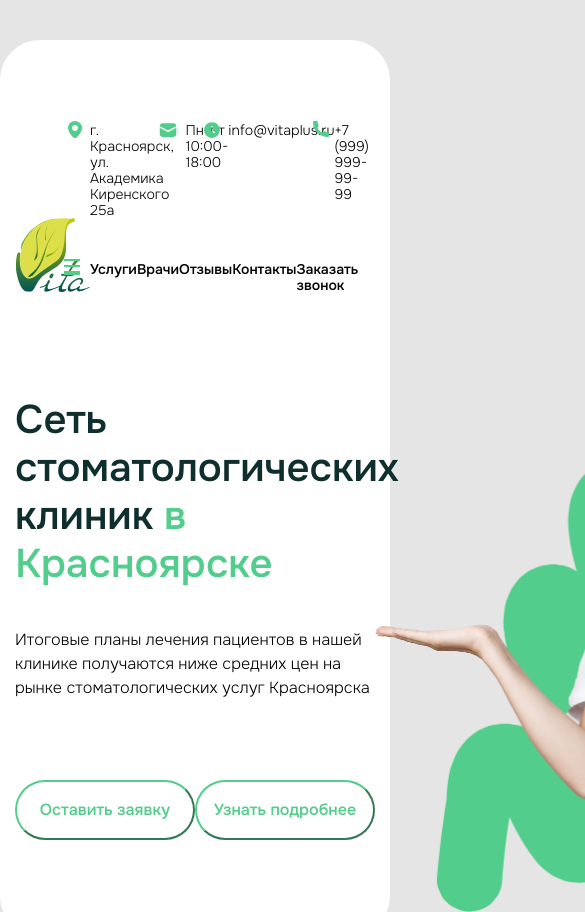
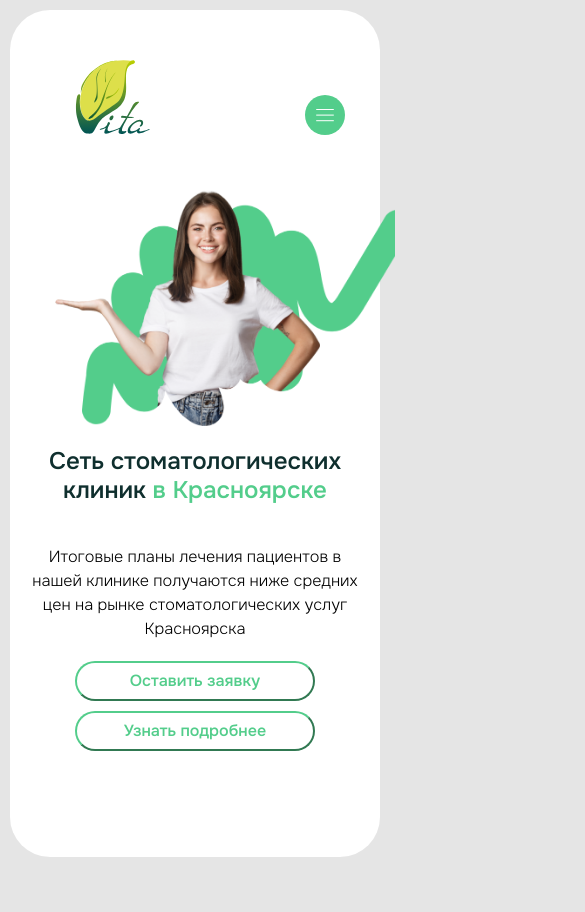
Before and after one commit to Mari-marina/Vitaplus, a website: page src/index.html in a window 390 px wide. Shown: the top 912 px of the page, 585 px wide, since content can reach past the window. Drawn offline with nearby package versions, Linux system fonts and the light colour scheme; files that its build step writes are made by us from their sources; files whose address does not match are found by name.

Commit message:
header mobile

```diff
--- a/gulp/version.json
+++ b/gulp/version.json
@@ -1,3 +1,3 @@
 {
-    "main": "20220530012344"
+    "main": "20220530225413"
 }
--- a/src/html/header.html
+++ b/src/html/header.html
@@ -3,6 +3,7 @@
 	<div class="container">
 		<div class="nav__wrapper">
 		<img class="nav__logo logo" src="./../img/logo.svg" alt="logo">
+		<img class="burger" src="./../img/burger.svg" alt="">
 		<nav class="nav">
 			<ul class="nav__list">
 				<li class="nav__item--first"><a href="#" class="nav__link--top">г. Красноярск, ул. Академика Киренского 25а</a></li>
--- a/src/html/section/registration.html
+++ b/src/html/section/registration.html
@@ -14,7 +14,7 @@
 </div>
 <img class="registration__img" src="./../../img/Konstantin.png" alt="doctor">
 </div>
-<h2 class="registration__title">Основное образование:</h2>
+<h2 class="registration__title registration__title--bottom">Основное образование:</h2>
 <div class="registration__content">
 <div class="registration__wrap-description">
 <h3 class="registration__title-data">2015</h3>
--- a/src/js/app.js
+++ b/src/js/app.js
@@ -1,4 +1,6 @@
 import * as flsFunctions from "./modules/functions.js";
+
+
 
 flsFunctions.isWebp();
 flsFunctions.bodyLockStatus();
--- /dev/null
+++ b/src/js/main.js
@@ -0,0 +1,6 @@
+const button = document.querySelector(".burger");
+let menu = document.querySelector(".nav");
+
+button.addEventListener("click", function () {
+  menu.classList.toggle("active");
+});
--- a/src/scss/blocks/_aboutUs.scss
+++ b/src/scss/blocks/_aboutUs.scss
@@ -35,9 +35,11 @@
   width: 100%;
 }
 &__content {
-  display: flex;
-  justify-content: space-between;
-  margin-top: 100px;
+  display: grid;
+  grid-template-columns: repeat(2, 1fr);
+  padding-top: 40px;
+  justify-items: start;
+
 }
 &__wrap {
   max-width: 260px;
--- a/src/scss/blocks/_header.scss
+++ b/src/scss/blocks/_header.scss
@@ -1,5 +1,8 @@
 .header {
-  margin-top: 40px;
+  margin: 40px 10px 0;
+  @media all and (max-width: 514px) {
+    margin: 10px 10px;
+    }
   &__background {
     max-width: 1360px;
     width: 100%;
@@ -11,10 +14,23 @@
       -moz-border-radius: 40px;
       -ms-border-radius: 40px;
       -o-border-radius: 40px;
+      @media all and (max-width: 321px) {
+        padding-bottom: 26px;
+        }
   }
   &__wrapper {
     margin-top: 103px;
     display: flex;
+    @media all and (max-width: 888px) {
+      flex-direction: column-reverse;
+      align-items: center;
+      }
+      @media all and (max-width: 514px) {
+        margin-top: 60px;
+        }
+        @media all and (max-width: 320px) {
+          margin-top: 0;
+          }
 }
   &__title--color {
     color: $accentColor;
@@ -29,12 +45,27 @@ font-weight: 400;
 font-size: 16px;
 line-height: 150%;
 margin-top: 40px;
+@media all and (max-width: 888px) {
+  text-align: center;;
+  }
+  @media all and (max-width: 320px) {
+    margin-top: 20px;
+    font-size: 12px;
+    }
   }
   &__btn {
     border-color: $accentColor;
     color: $accentColor;
     width: 231px;
     height: 60px;
+    @media all and (max-width: 514px) {
+      width: 240px;
+    height: 40px;
+    margin-bottom: 30px;
+      }
+      @media all and (max-width: 514px) {
+      margin-bottom: 10px;
+        }
   }
   &__btn:hover {
     color: #FFFFFF;
@@ -45,17 +76,50 @@ margin-top: 40px;
     margin-top: 80px;
     display: flex;
     justify-content: space-between;
+    @media all and (max-width: 514px) {
+      flex-direction: column;
+      align-items: center;
+      margin-top: 50px;
+      }
+      @media all and (max-width: 391px) {
+        margin-top: 20px;
+        }
   }
   &__images {
     position: relative;
+
   }
   &__img {
     position: absolute;
     max-width: 778px;
     bottom: -76px;
+    @media all and (max-width: 1044px) {
+      max-width: 600px;
+      bottom: 6px;
+    left: -39px;
+    }
+    @media all and (max-width: 888px) {
+      position: relative;
+      width: 100%;
+      left: 30px;
+      margin-bottom: 10px;
+      }
   }
 }
 .title {
   line-height: 120%;
   font-style: normal;
+  @media all and (max-width: 888px) {
+    text-align: center;;
+    }
+    @media all and (max-width: 514px) {
+      font-size: 28px;
+      }
+      @media all and (max-width: 391px) {
+        font-size: 24px;
+        }
+        @media all and (max-width: 321px) {
+          font-size: 22px;
+          }
+
 }
--- a/src/scss/blocks/_nav.scss
+++ b/src/scss/blocks/_nav.scss
@@ -5,12 +5,46 @@
   width: 100%;
   margin-top: 82px;
   font-size: 14px;
+    @media all and (max-width: 888px) {
+      padding-top: 40px;
+      max-width: initial;
+      position: fixed;
+      top: 0;
+      left: 0;
+      height: 100vh;
+      width: 100vw;
+      flex-direction: column;
+      justify-content: flex-start;
+      align-items: center;
+      background: #0F2F2E;;
+      transform: translateX(-100%);
+      transition: transform 0.5s ease;
+      -webkit-transform: translateX(-100%);
+      -moz-transform: translateX(-100%);
+      -ms-transform: translateX(-100%);
+      -o-transform: translateX(-100%);
+      -webkit-transition: transform 0.5s ease;
+      -moz-transition: transform 0.5s ease;
+      -ms-transition: transform 0.5s ease;
+      -o-transition: transform 0.5s ease;
+      z-index: 10;
+
+  }
   &__list,
   &__list--bottom,
   &__list__wrap {
     display: flex;
     justify-content: space-between;
 
+  }
+  &__logo {
+    margin-right: 28px;
+    @media all and (max-width: 948px) {
+      padding: 50px 0 0 50px;
+    }
+    @media all and (max-width: 321px) {
+      padding: 10px 0 0 10px;
+        }
   }
   &__list__wrap{
    max-width: 472px;
@@ -81,3 +115,27 @@
     left: -26px;
   }
 }
+
+.burger {
+  display: none;
+  z-index: 11;
+  @media all and (max-width: 888px) {
+    display: block;
+    margin-right: 20px;
+    width: 60px;
+    }
+    @media all and (max-width: 540px) {
+      width: 40px;
+      }
+      @media all and (max-width: 321px) {
+        margin-right: 10px;
+          }
+}
+.nav.active {
+  transform: translateX(0);
+  -webkit-transform: translateX(0);
+  -moz-transform: translateX(0);
+  -ms-transform: translateX(0);
+  -o-transform: translateX(0);
+  z-index: 10;
+}
--- a/src/scss/blocks/_registration.scss
+++ b/src/scss/blocks/_registration.scss
@@ -71,6 +71,12 @@
     display: flex;
     justify-content: space-between;
     align-items: center;
-    margin-top: 44px;
+    padding: 22px 0 22px;
+  }
+  &__title--bottom {
+    padding-bottom: 22px;
+  }
+  &__wrap-description:first-child {
+    border-bottom: 1px solid rgba(15, 47, 46, 0.15);
   }
 }
```
Also changed, not shown: src/index.html (+2 -0 lines), dist/css/style.css, dist/css/style.min.css, dist/img/burger.svg (added), dist/index.html, dist/js/app.min.js, src/img/burger.svg (added).
